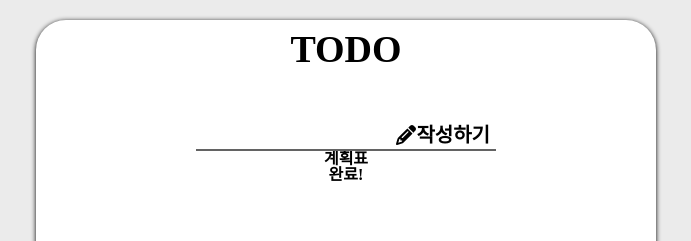
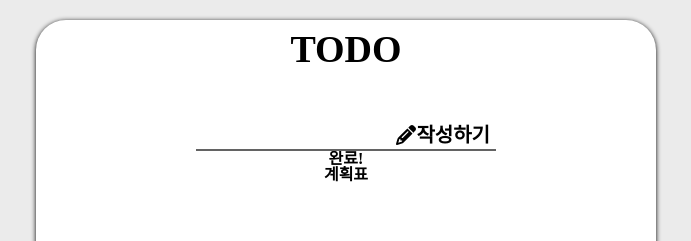
Before and after one commit to hoinlee-moi/Todo_list, a React (Create React App) app: page /todo in a window 1280 px wide. Shown: the top 241 px of the page, without its empty margins (294-985 px from the left). Built offline with nearby package versions, Linux system fonts and the light colour scheme; the HTML template or start-up script is replaced by a standard one.

Commit message:
refactor : todo component refactor

```diff
--- a/src/pages/Todo.tsx
+++ b/src/pages/Todo.tsx
@@ -1,3 +1,5 @@
+import CompletedList from "../components/todo/CompletedList";
+import IncompletedList from "../components/todo/IncompletedList";
 import TodoCreate from "../components/todo/TodoCreate";
 import styles from "../styles/pages/todo.module.css";
 
@@ -8,14 +10,8 @@ const Todo = () => {
         <h1 className={styles.pageTitle}>TODO</h1>
         <TodoCreate />
         <section className={styles.listContainer}>
-          <article>
-            <h3>계획표</h3>
-            <div className={styles.todoListWrap}></div>
-          </article>
-          <article>
-            <h3>완료!</h3>
-            <div className={styles.todoListWrap}></div>
-          </article>
+          <CompletedList />
+          <IncompletedList />
         </section>
       </div>
     </div>
```
